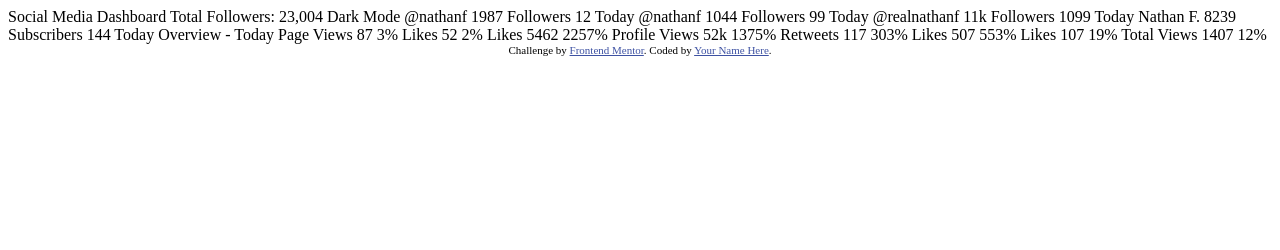
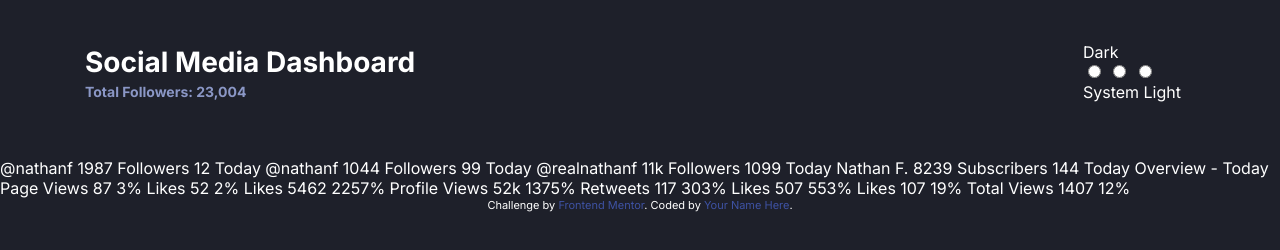
Before and after one commit to sean-birmingham/fem-social-media-dashboard-theme-switcher, a website: page index.html in a window 1280 px wide. Drawn offline with Linux system fonts and the light colour scheme.

Commit message:
structured and styled header

```diff
--- a/app/scss/components/_index.scss
+++ b/app/scss/components/_index.scss
@@ -1,2 +1,3 @@
 @forward 'card';
 @forward 'toggle';
+@forward 'header';
--- /dev/null
+++ b/app/scss/components/header.scss
@@ -0,0 +1,22 @@
+@use '../util' as *;
+
+.header {
+  margin-top: rem(36);
+  @include breakpoint(medium) {
+    display: flex;
+    justify-content: space-between;
+    align-items: center;
+  }
+
+  &__title {
+  }
+
+  &__subtitle {
+    color: var(--dark-text);
+    font-size: rem(14);
+    font-weight: 700;
+  }
+
+  &__toggle {
+  }
+}
--- a/app/scss/components/toggle.scss
+++ b/app/scss/components/toggle.scss
@@ -1,6 +1,20 @@
 @use '../util/' as *;
 
 .toggle {
+  border: none;
+
+  input[type='radio'] {
+  }
+
+  label {
+  }
+
+  &__wrapper {
+  }
+
+  &__background {
+  }
+
   &__button {
     background-color: var(--toggle);
     width: rem(16);
--- a/app/scss/globals/_index.scss
+++ b/app/scss/globals/_index.scss
@@ -2,3 +2,4 @@
 @forward 'typography';
 @forward 'colors';
 @forward 'fonts';
+@forward 'layout';
--- a/app/scss/globals/boilerplate.scss
+++ b/app/scss/globals/boilerplate.scss
@@ -10,6 +10,8 @@
 }
 
 body {
+  background-color: var(--dark-bg);
+  color: var(--light);
   margin: 0;
   padding: 0;
   font-family: var(--font-inter);
--- a/app/scss/globals/colors.scss
+++ b/app/scss/globals/colors.scss
@@ -9,11 +9,11 @@
   --toggle-bg-start: hsl(210, 78%, 56%);
   --toggle-bg-end: hsl(146, 68%, 55%);
   --toggle: hsl(230, 22%, 74%);
-  --dark-bg:  hsl(230, 17%, 14%);
-  --dark-top-bg:  hsl(232, 19%, 15%);
+  --dark-bg: hsl(230, 17%, 14%);
+  --dark-top-bg: hsl(232, 19%, 15%);
   --dark-card: hsl(228, 28%, 20%);
   --dark-text: hsl(228, 34%, 66%);
-  --light: hsl(0,0%, 100%)
+  --light: hsl(0, 0%, 100%);
   --light-top-bg: hsl(225, 100%, 98%);
   --light-card: hsl(227, 47%, 96%);
   --light-text1: hsl(228, 12%, 44%);
--- /dev/null
+++ b/app/scss/globals/layout.scss
@@ -0,0 +1,11 @@
+@use '../util/' as *;
+
+.container {
+  max-width: rem(1110);
+  margin: 0 auto rem(46);
+  padding: 0 rem(25);
+
+  @include breakpoint(large) {
+    padding: 0;
+  }
+}
--- a/app/scss/globals/typography.scss
+++ b/app/scss/globals/typography.scss
@@ -1,7 +1,18 @@
+@use '../util' as *;
+
 h1,
 h2,
 h3 {
+  line-height: 1.1;
   margin-top: 0;
+}
+
+h1 {
+  font-size: rem(24);
+  margin-bottom: rem(3);
+  @include breakpoint(large) {
+    font-size: rem(28);
+  }
 }
 
 a,
--- a/app/scss/util/breakpoints.scss
+++ b/app/scss/util/breakpoints.scss
@@ -1,14 +1,14 @@
-// 640px, 1024px, 1400px
+// 640px, 1150px, 1400px
 $breakpoints-up: (
   'medium': '40em',
-  'large': '64em',
+  'large': '71.875em',
   'xlarge': '87.5em',
 );
 
-// 639px, 1023px, 1399px
+// 639px, 1149px, 1399px
 $breakpoints-down: (
   'small': '39.9375em',
-  'medium': '63.9375em',
+  'medium': '71.8125em',
   'large': '87.4375em',
 );
 
--- a/index.html
+++ b/index.html
@@ -15,6 +15,7 @@
   <link rel="preconnect" href="https://fonts.gstatic.com" crossorigin>
   <link href="https://fonts.googleapis.com/css2?family=Inter:wght@400;700&display=swap" rel="stylesheet">
 
+  <link rel="stylesheet" href="dist/style.css">
   <!-- Feel free to remove these styles or customise in your own stylesheet 👍 -->
   <style>
     .attribution {
@@ -29,14 +30,28 @@
 </head>
 
 <body>
-
-  Social Media Dashboard
-  Total Followers: 23,004
-
-  Dark Mode
+  <header class="header container">
+    <div class="header__title">
+      <h1>Social Media Dashboard</h1>
+      <span class="header__subtitle">Total Followers: 23,004</span>
+    </div>
 
 
+    <fieldset class="header__toggle toggle" aria-label="theme toggle" role="radiogroup">
+      <label for="dark">Dark</label>
+      <div class="toggle__wrapper">
+        <input type="radio" name="theme" id="dark" />
+        <input type="radio" name="theme" id="system" />
+        <input type="radio" name="theme" id="light" />
+        <span aria-hidden="true" class="toggle__background"></span>
+        <span aria-hidden="true" class="toggle__button"></span>
+      </div>
+      <label for="system">System</label>
+      <label for="light">Light</label>
+    </fieldset>
+  </header>
 
+  <main>
     @nathanf
     1987
     Followers
@@ -92,6 +107,9 @@
     Total Views
     1407
     12%
+  </main>
+
+
 
   <div class="attribution">
     Challenge by <a href="https://www.frontendmentor.io?ref=challenge" target="_blank">Frontend Mentor</a>.
```
Also changed, not shown: dist/style.css, 1 other file. Lines whose indentation alone changed are shown as unchanged.
